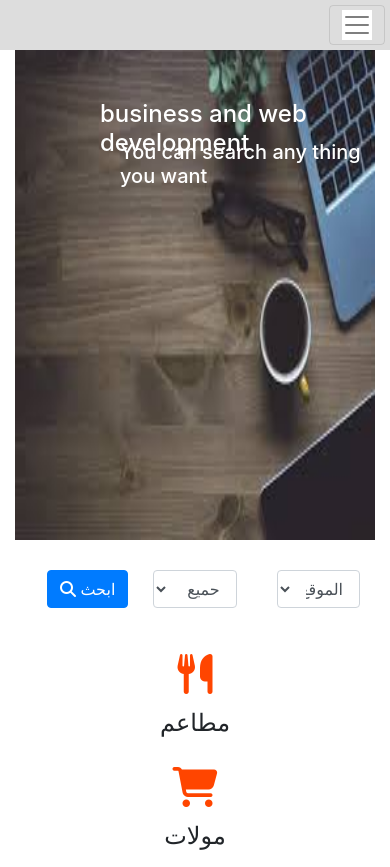
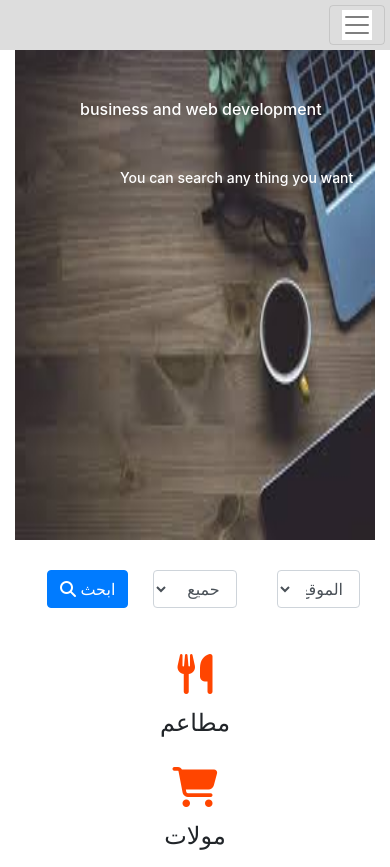
Before and after one commit to omarnafea/talab_zone, a plain HTML site: page index.html in a window 390 px wide. Shown: the top 867 px of the page. Drawn offline with Linux system fonts and the light colour scheme.

Commit message:
Update main.css

```diff
--- a/layout/css/main.css
+++ b/layout/css/main.css
@@ -66,10 +66,10 @@ background-color: #fff !important;
 	.top-header h2{
     position: absolute;
     text-align: left !important;
-    left: 100px;
+    left: 80px;
     top: 100px;
     color: white;
-    font-size: 24px;
+    font-size: 16px;
 
 	}
 }
@@ -87,9 +87,9 @@ background-color: #fff !important;
    position: absolute;
     text-align: left !important;
     left: 120px;
-    top: 140px;
+    top: 170px;
     color: white;
-    font-size: 20px;
+    font-size: 14px;
 
 	}
 }
```
